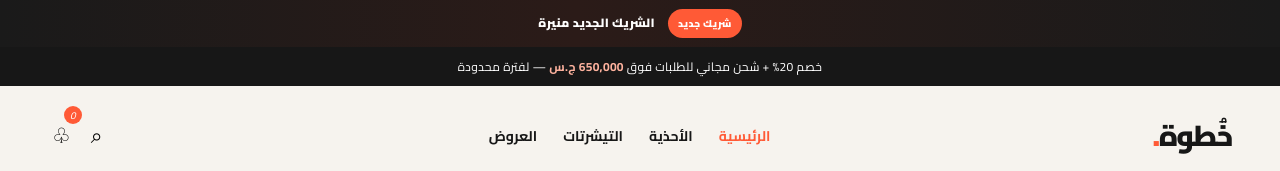
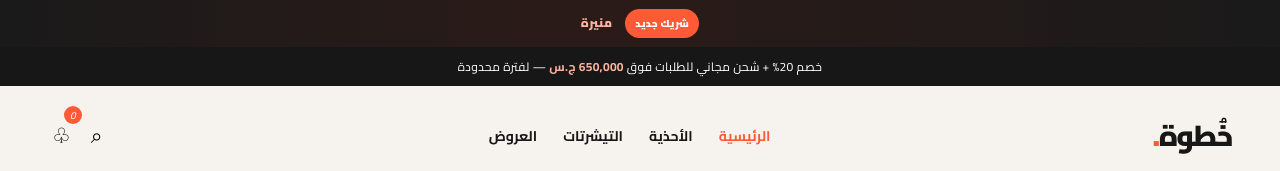
Before and after one commit to gdoo584/khtwa.store, a website: page index.html in a window 1280 px wide. Shown: the top 171 px of the page. Drawn offline with nearby package versions, Linux system fonts and the light colour scheme.

Commit message:
Add files via upload

```diff
--- a/index.html
+++ b/index.html
@@ -125,8 +125,8 @@
 </head>
 <body>
   <div class="topbar" style="background:linear-gradient(90deg, #1a1a1a 0%, #2b1b18 45%, #1a1a1a 100%); color:#fff; font-weight:900; letter-spacing:0.3px; font-size:12px; padding:9px 16px;">
-    <span style="display:inline-block; background:#ff5a36; color:#fff; border-radius:999px; padding:5px 10px; font-size:10px; margin-left:10px;">شريك جديد</span>
-    <span>الشريك الجديد منيرة</span>
+    <a href="https://wa.me/249909299040?text=%D8%A7%D9%84%D8%B3%D9%84%D8%A7%D9%85%20%D8%B9%D9%84%D9%8A%D9%83%D9%85%20%D8%B4%D8%B1%D9%8A%D9%83%20%D8%AC%D8%AF%D9%8A%D8%AF%20%D9%85%D9%84%D8%AE%D8%B7%D9%88%D8%A9" target="_blank" rel="noopener noreferrer" style="display:inline-block; background:#ff5a36; color:#fff; border-radius:999px; padding:5px 10px; font-size:10px; margin-left:10px; text-decoration:none;">شريك جديد</a>
+    <a href="https://wa.me/249909299040?text=%D8%A7%D9%84%D8%B3%D9%84%D8%A7%D9%85%20%D8%B9%D9%84%D9%8A%D9%83%D9%85%20%D9%85%D9%86%20%D8%B4%D8%B1%D9%8A%D9%83%20%D8%AC%D8%AF%D9%8A%D8%AF%20%D9%85%D9%86%20%D9%85%D9%84%D9%85%D8%AA%D9%8A%D8%B1%D8%A9%20%D9%85%D9%84%D8%AC%D8%AF%D8%8A%D8%93%D8%A9" target="_blank" rel="noopener noreferrer" style="color:#ffb39f; text-decoration:none;">منيرة</a>
   </div>
   <div class="topbar">خصم 20% + شحن مجاني للطلبات فوق <b>650,000 ج.س</b> — لفترة محدودة</div>
   <header>
```
